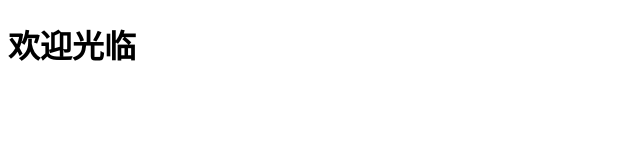
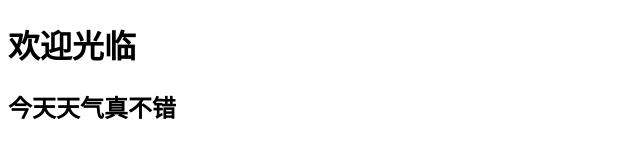
Before and after one commit to tangshengke/tangshengke.github.io, a plain HTML site: page index.html in a window 1280 px wide. Shown: the whole page, without its empty margins (0-640 px from the left). Drawn offline with Linux system fonts and the light colour scheme.

Commit message:
第一次改bug

```diff
--- a/index.html
+++ b/index.html
@@ -10,6 +10,7 @@
 
 <body>
     <h1>欢迎光临</h1>
+    <h2>今天天气真不错</h2>
 </body>
 
 </html>
```
